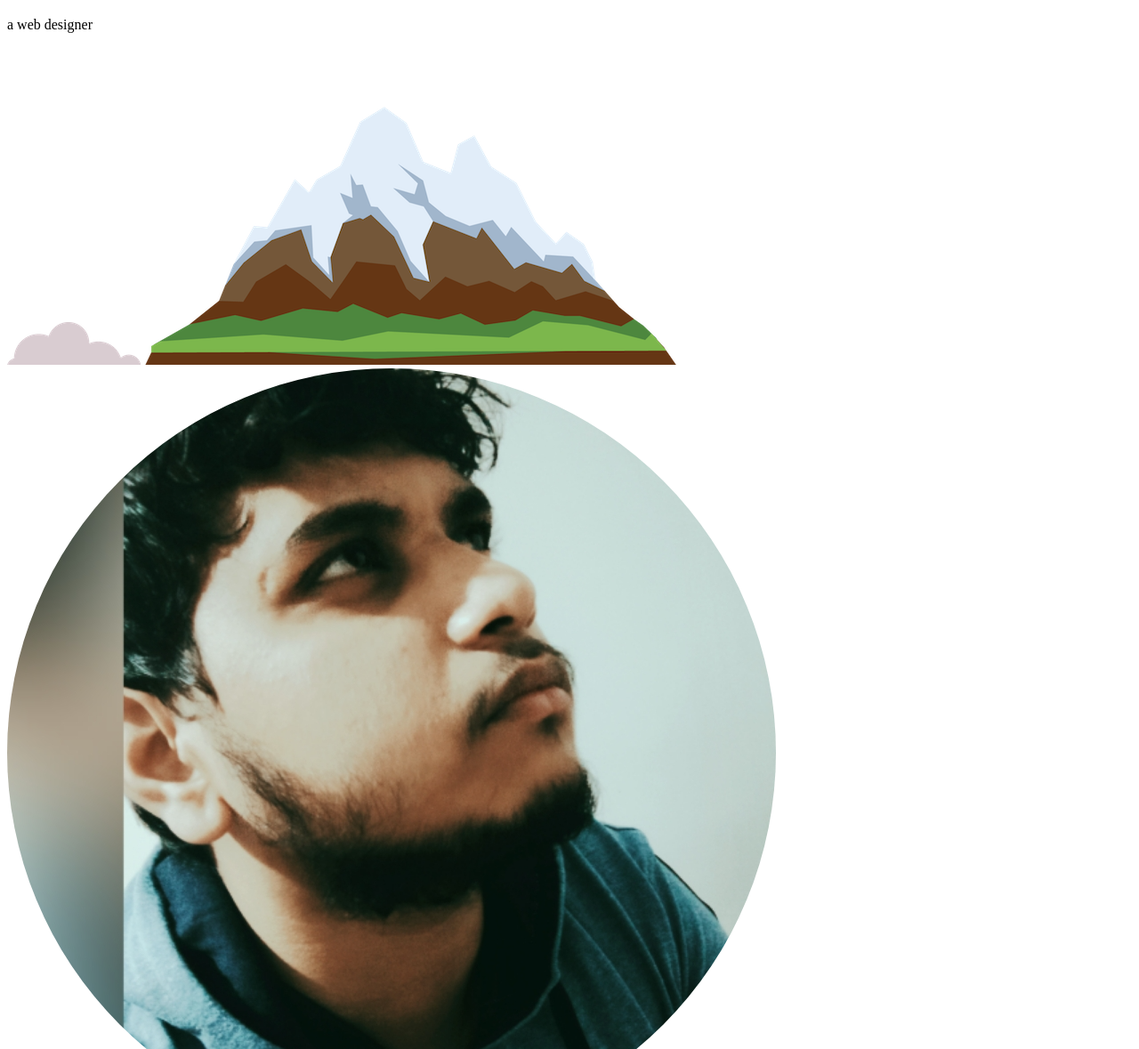
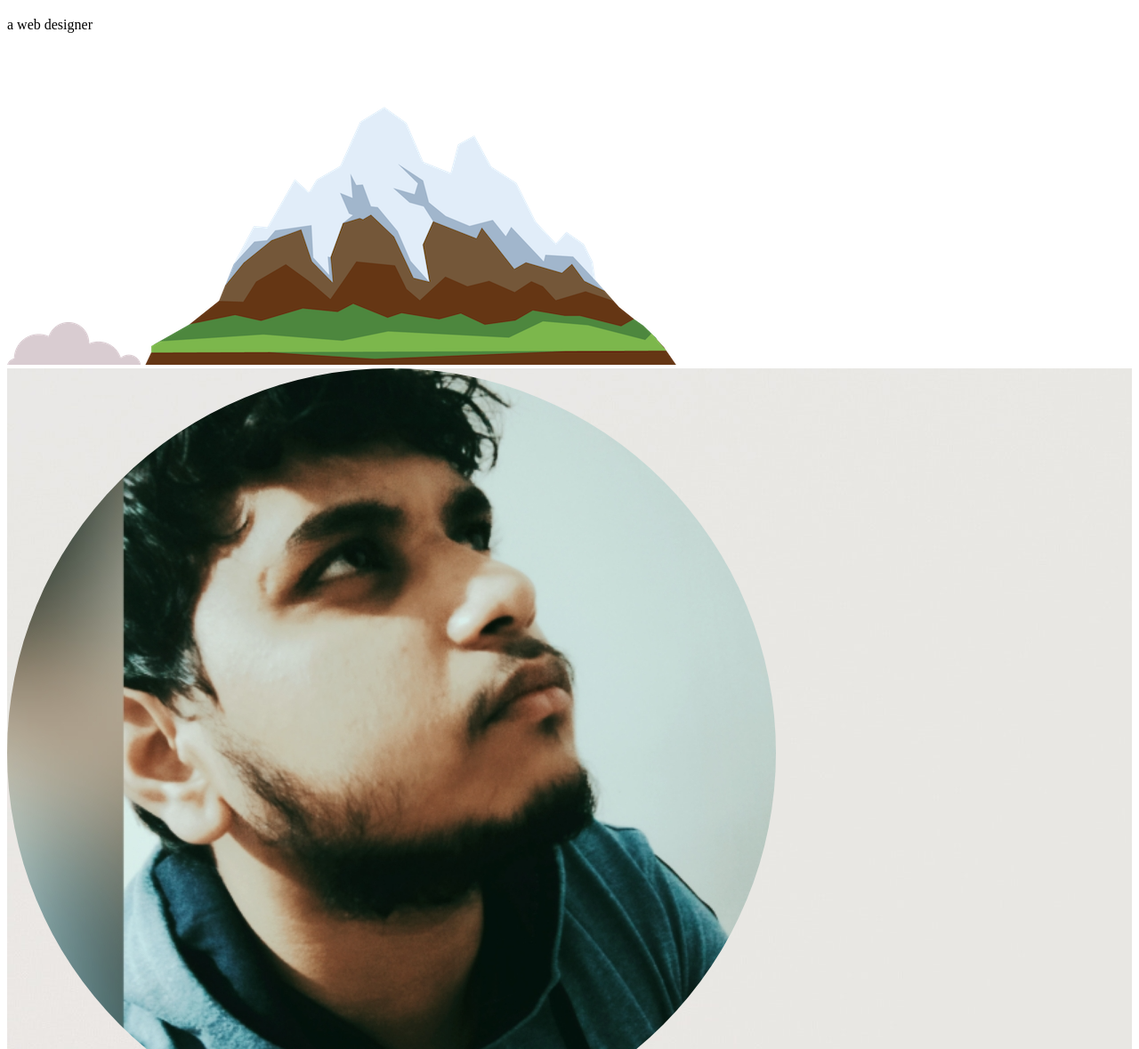
Before and after one commit to VarunGRavi/Website-using-HTML-and-CSS, a plain HTML site: page index.html in a window 1280 px wide. Shown: the part 121-1300 px from the top of the page at 89% size. Drawn offline with Linux system fonts and the light colour scheme.

Commit message:
Update index.html

```diff
--- a/index.html
+++ b/index.html
@@ -4,6 +4,14 @@
 <head>
   <meta charset="utf-8">
   <title>Varun GR</title>
+  <style type="text/css">
+    .backimg{
+      background: url(s4.jpg);
+      background-position: center;
+
+    }
+
+  </style>
   <link rel="stylesheet" href="styles.css">
   <link rel="icon" href="favicon.ico">
   <link rel="preconnect" href="https://fonts.googleapis.com">
@@ -28,6 +36,7 @@
     <img src="mountain.png" alt="mountain-img">
   </div>
   <div class="middle-container">
+    <div class="backimg">
     <div class="profile">
       <img class="circle1" src="circle1.png" alt="circle1-imng">
       <h2>Hello</h2>
```
